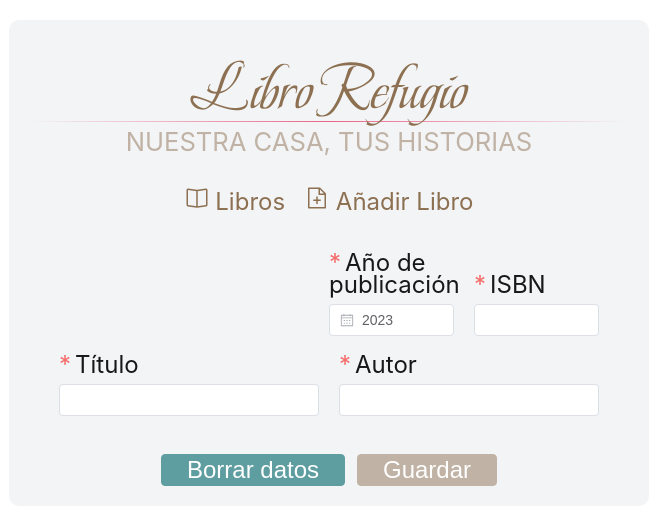
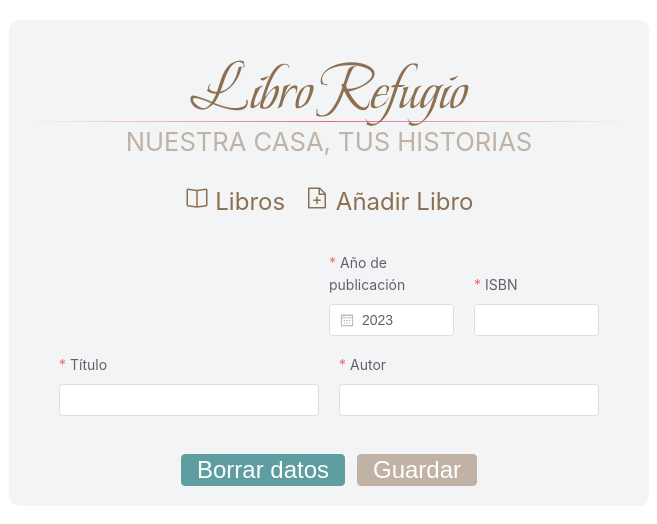
Before and after one commit to josRod128/LibroRefugio-Front, a Vue app: page /create in a window 1280 px wide. Shown: the part 140-664 px from the top of the page, without its empty margins (311-968 px from the left). Built offline with nearby package versions, Linux system fonts and the light colour scheme.

Commit message:
[ch] diseño

```diff
--- a/src/components/Book.vue
+++ b/src/components/Book.vue
@@ -281,7 +281,13 @@ const resetForm = (formEl: FormInstance | undefined) => {
   </el-form>
 </template>
 
-<style>
+<style scoped>
+.el-button{
+  font-size: 1.5rem;
+}
+.el-form-item .el-form-item__label {
+  font-size: 1.5rem !important;
+}
 .switch {
   align-items: center;
   display: flex !important;
```
